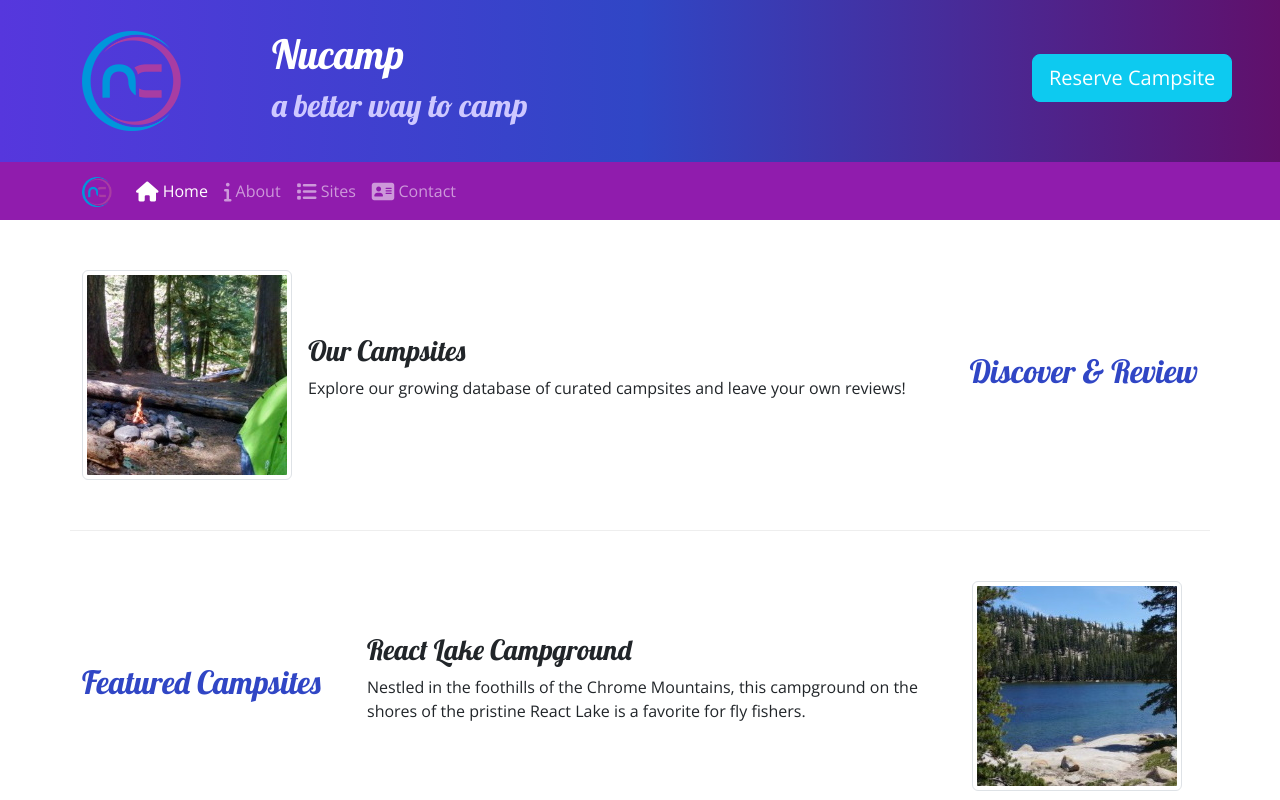
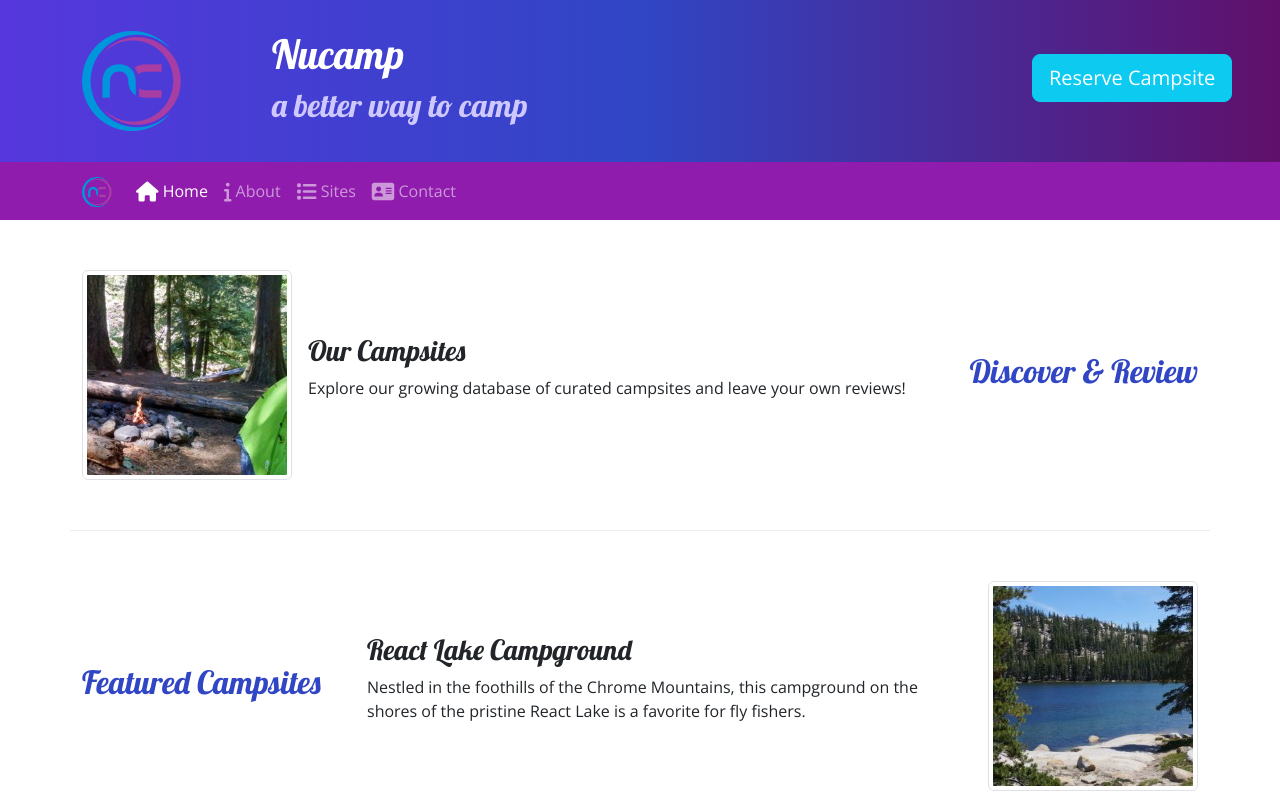
Before and after one commit to joshuabear87/bootstrap-practice, a plain HTML site: page index.html in a window 1280 px wide. Shown: the top 800 px of the page. Drawn offline with nearby package versions, Linux system fonts and the light colour scheme.

Commit message:
Workshop Submission: line 84 change from me-3 to ms-3

```diff
--- a/index.html
+++ b/index.html
@@ -81,7 +81,7 @@
             </div>
             <div class="col">
                 <div class="d-flex">
-                    <img class="me-3 img-thumbnail order-last" src="img/react-lake-thumb.jpg" alt="Breadcrumb Trail">
+                    <img class="ms-3 img-thumbnail order-last" src="img/react-lake-thumb.jpg" alt="Breadcrumb Trail">
                     <div class="align-self-center">
                         <h3>React Lake Campground</h3>
                         <p class="d-none d-sm-block">Nestled in the foothills of the Chrome Mountains, this campground on the shores of the pristine React Lake is a favorite for fly fishers.</p>
```
